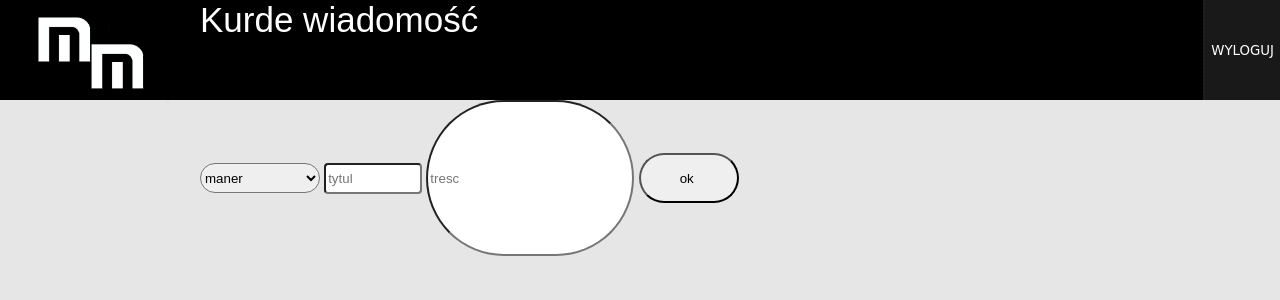
After one commit to ManerProject/ManerProject, a PHP site: page /IndexU/wiadomosci.php in a window 1280 px wide. The commit adds this page. Shown: the top 300 px of the page. Run offline with PHP 8.4, Linux system fonts and the light colour scheme; the visitor is signed in with stand-in values (Sample User, id 1); data comes from the database, SQL or seed files in the repository.

Commit message:
Wiadomości
no wiadomości

```diff
--- a/IndexU/index1.php
+++ b/IndexU/index1.php
@@ -57,6 +57,10 @@ Semestr 1
 <form method="POST" action="indexs2.php">
 
   <input  type="submit" name="seme" value="semestr2" >
+  </form>
+  <form method="POST" action="wiadomosci.php">
+
+  <input  type="submit" name="seme" value="wiadomosc" >
   </form>
  <?php
 $login= $_SESSION['login'];
--- a/IndexU/indexs2.php
+++ b/IndexU/indexs2.php
@@ -57,6 +57,10 @@ Semestr 1
 <form method="POST" action="index1.php">
 
   <input  type="submit" name="seme" value="semestr2" >
+  </form>
+  <form method="POST" action="wiadomosci.php">
+
+  <input  type="submit" name="seme" value="wiadomosc" >
   </form>
  <?php
 $login= $_SESSION['login'];
--- /dev/null
+++ b/IndexU/wiadomosci.php
@@ -0,0 +1,114 @@
+<?php
+session_start();
+ ?>
+<!DOCTYPE html>
+
+<html>
+
+<head>
+<meta lang="pl"/>
+<meta charset="utf-8"/>
+<link href="https://fonts.googleapis.com/css?family=Poppins" rel="stylesheet">
+
+</head>
+<body>
+  <style>
+  body
+  {
+	background-color:#E6E6E6;
+	margin:0px;
+
+	font-size:35px;
+	font-family: 'Acme', sans-serif;
+  }
+  #all
+  {
+	  width:100%;
+	  height:100%;
+  }
+ #logo
+  {
+
+	width:100%;
+	height:100px;
+	background-color:black;
+	float:right
+	text-align: center;
+	pading:10px;
+	color:white;
+
+  }
+#okno
+{
+	width:100px;
+
+	height:100px;
+	margin-left:15%;
+}
+
+  </style>
+
+<div id="all">
+<div id="logo">
+Kurde wiadomość
+
+<img style="height:125px;width:200px;margin-top:-20px;float:left"  src="../Grafika/logomm.png"> </img>
+<form action="../wyloguj.php" method="_POST" >
+
+
+  <input style="float:right;background-color:#191919;:width:50px;height:100px;position:relative;
+    bottom: 40px;cursor:pointer;color:white;font-family: 'Audiowide', cursive;border-left:2px dotted #1F1F1F;border-top:0;border-right:0;border-bottom:0" type="submit" value="WYLOGUJ"/>
+
+
+ </form>
+</div>
+
+
+ </div>
+ <div id="con">
+   <form method="post" action="skryptwiadomosci.php" style="font-size:15px;">
+    <select style="width:120px;height:30px;border-radius:400px;" name='sele'>
+<?php
+require "baza.php";
+
+$klasa=$_SESSION['kl'];
+
+
+
+echo $klasa;
+	    if ($result = $wynik->query("SELECT * FROM loginy WHERE typ='teacher'")) {
+
+    while($w=$result->fetch_assoc()){
+        echo "<option value=".$w['id'].">".$w['login']."</option>";
+
+
+
+    }
+
+
+  $result->close();
+  $wynik->close();
+}
+
+
+
+
+?>
+
+    </select>
+
+   <input name="tytul" style="width:90px; height:25px;border-radius:4px;" placeholder="tytul"value="">
+	<input name="tresc"style="width:200px; height:150px;border-radius:400px;" placeholder="tresc">
+
+	<input type='submit' style="width:100px; height:50px;border-radius:400px;"value="ok ">
+
+    </form>
+
+</br>
+
+
+
+</div>
+
+</body>
+</html>
```
Also changed, not shown: IndexU/skryptwiadomosci.php (added, +17 -0 lines).
